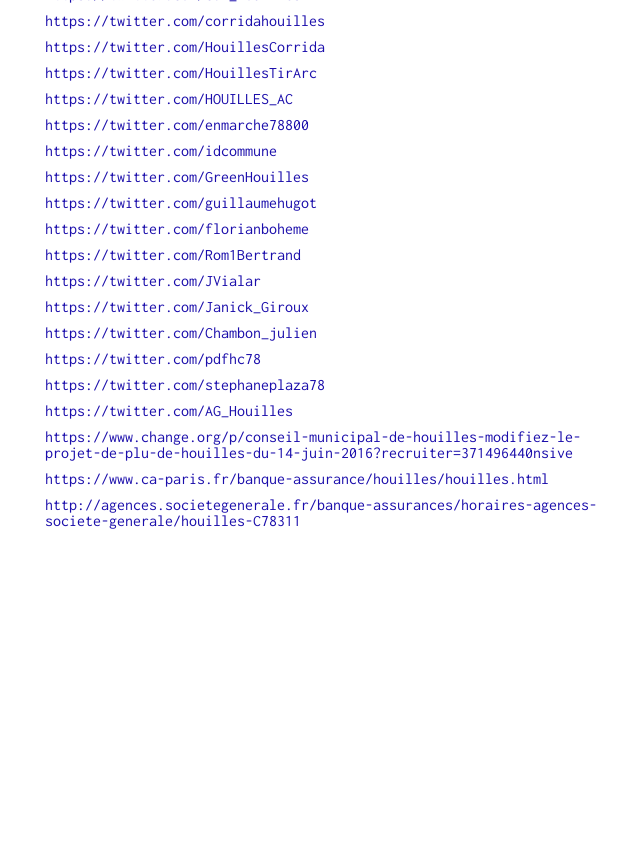
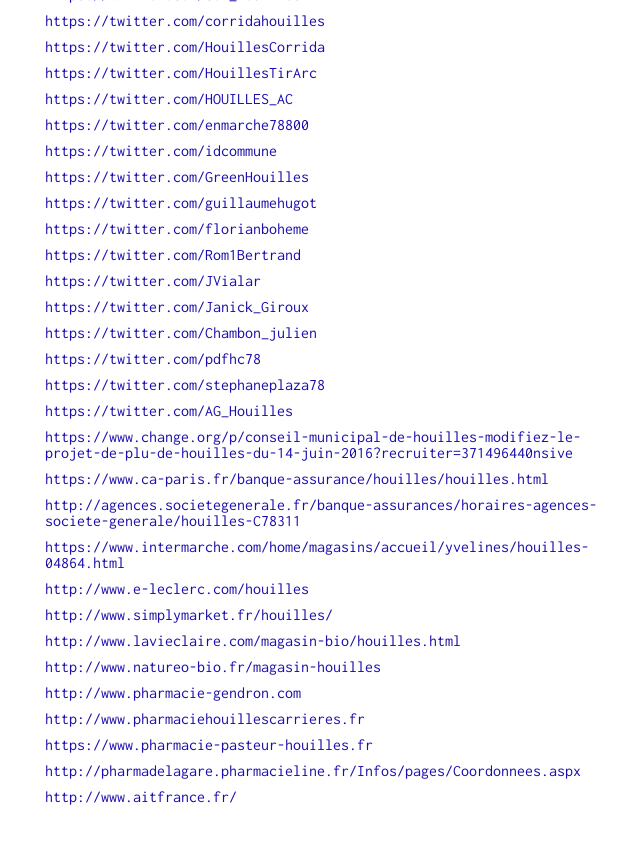
Before and after one commit to houilles/annuaire-sites-internet, a Jekyll site: the page built from index.html, in a window 1280 px wide and 900 px high, scrolled down 2039 px. Shown: the top 844 px of the window, without its empty margins (305-945 px from the left). Built offline with Jekyll 4.4.1, drawn with Linux system fonts in a browser that asks for light colours; before the commit the page ends 2663 px from its top, so only the background shows below that; some of the changed lines change nothing that is shown.

Commit message:
Update links.yml

```diff
--- a/_data/links.yml
+++ b/_data/links.yml
@@ -132,3 +132,19 @@
 #banques
 - url: https://www.ca-paris.fr/banque-assurance/houilles/houilles.html
 - url: http://agences.societegenerale.fr/banque-assurances/horaires-agences-societe-generale/houilles-C78311
+
+#supermarchés
+- url: https://www.intermarche.com/home/magasins/accueil/yvelines/houilles-04864.html
+- url: http://www.e-leclerc.com/houilles
+- url: http://www.simplymarket.fr/houilles/
+- url: http://www.lavieclaire.com/magasin-bio/houilles.html
+- url: http://www.natureo-bio.fr/magasin-houilles
+
+#pharmacies
+- url: http://www.pharmacie-gendron.com
+- url: http://www.pharmaciehouillescarrieres.fr
+- url: https://www.pharmacie-pasteur-houilles.fr
+- url: http://pharmadelagare.pharmacieline.fr/Infos/pages/Coordonnees.aspx
+
+#specialiste chromatographie
+- url: http://www.aitfrance.fr/
```
